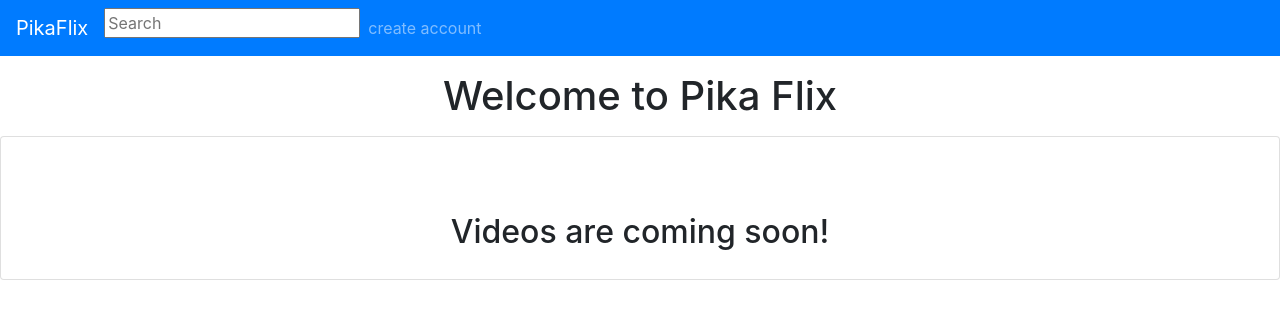
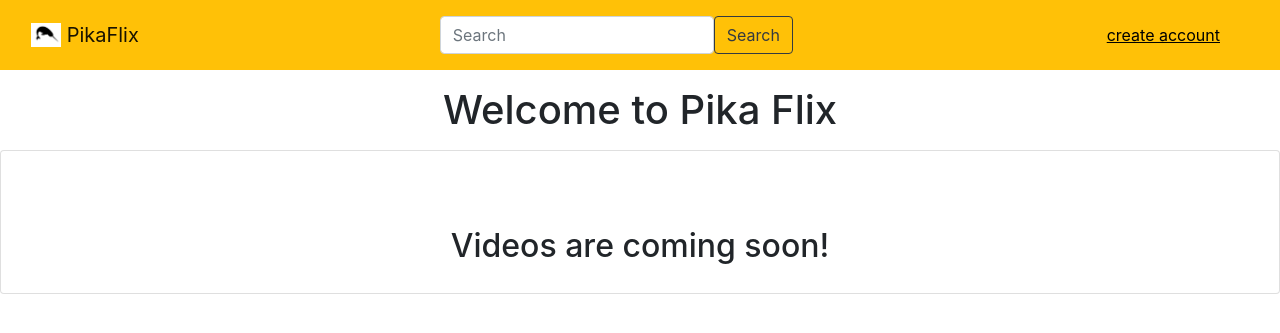
Before and after one commit to skriptomaven/pf, a Django app: page / in a window 1280 px wide. Shown: the top 333 px of the page. Run offline with Django 5.2, Linux system fonts and the light colour scheme; some libraries are stand-ins or nearby versions.

Commit message:
Update home view

```diff
--- a/pf/templates/pf/home.html
+++ b/pf/templates/pf/home.html
@@ -8,13 +8,31 @@
     <link rel="stylesheet" href="https://maxcdn.bootstrapcdn.com/bootstrap/4.0.0/css/bootstrap.min.css"
         integrity="sha384-Gn5384xqQ1aoWXA+058RXPxPg6fy4IWvTNh0E263XmFcJlSAwiGgFAW/dAiS6JXm" crossorigin="anonymous">
     <title>pika flix</title>
+    {% load static %}
+    <link rel="stylesheet" type="text/css" href="{% static 'pf/style.css' %}" />
 </head>
 
 <body>
+    <nav class="navbar navbar-light bg-warning">
+        <div class="container-fluid">
+            <a class="navbar-brand" href="{% url 'home' %}">
+                <img src="{% static 'pf/images/logo.png' %}" alt="logo" width="30" height="24"
+                    class="d-inline-block align-text-top">
+                PikaFlix
+            </a>
+            <form class="d-flex">
+                <input class="form-control me-2" type="search" placeholder="Search" aria-label="Search">
+                <button class="btn btn-outline-dark" type="submit">Search</button>
+            </form>
+            <button type="button" class="btn btn-outline-warning">
+                <a class="nav-link" href="{% url 'signup' %}" style="color: black; text-decoration: underline;">create account</a>
+            </button>
+        </div>
+    </nav>
 
 
 
-    <nav class="navbar navbar-expand-lg navbar-dark bg-primary">
+    <!--     <nav class="navbar navbar-expand-lg navbar-dark bg-primary">
         <a class="navbar-brand" href="{% url 'home' %}">PikaFlix</a>
         <button class="navbar-toggler" type="button" data-toggle="collapse" data-target="#navbarNav"
             aria-controls="navbarNav" aria-expanded="false" aria-label="Toggle navigation">
@@ -30,7 +48,7 @@
                 </li>
             </ul>
         </div>
-    </nav>
+    </nav> -->
 
     <div class="container my-3">
         <h1 style="text-align:center;">Welcome to Pika Flix</h1>
```
Also changed, not shown: db.sqlite3, pf/static/pf/images/logo.png (added).
